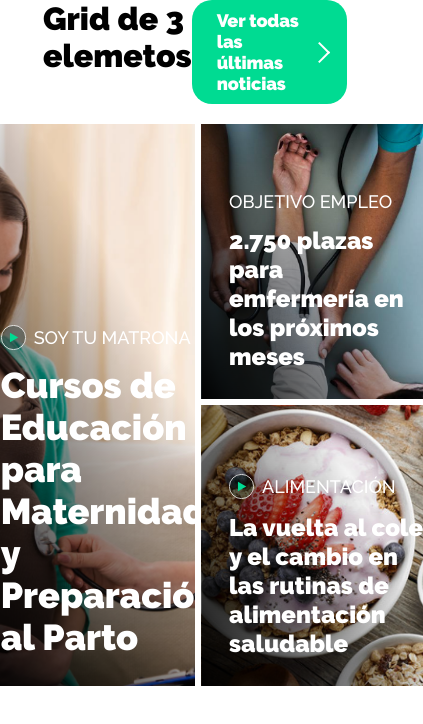
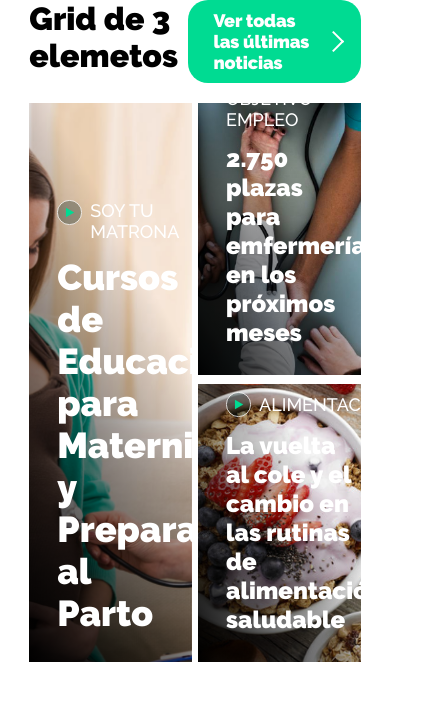
Before and after one commit to mariadev/wildoom-Technical-Test-React, a React (Create React App) app: page / in a window 390 px wide. Shown: the top 724 px of the page, 423 px wide, since content can reach past the window. Built offline with nearby package versions, Linux system fonts and the light colour scheme.

Commit message:
add responsive

```diff
--- a/src/components/App.js
+++ b/src/components/App.js
@@ -16,8 +16,10 @@ class App extends Component {
         categoryItem1="soy tu matrona"
         categoryItem2="objetivo empleo"
         categoryItem3="alimentación"
-        img1={img1}
         gridSize="custom-grid-three-elements"
+        item1Image="image1"
+        item2Image="image2"
+        item3Image="image3"
       />
       </div>
     );
--- a/src/components/CustomeSection.js
+++ b/src/components/CustomeSection.js
@@ -21,6 +21,9 @@ class CustomeSection extends Component {
                 categoryItem3={this.props.categoryItem3}
                 img1={this.props.img1}
                 gridSize={this.props.gridSize}
+                item1Image={this.props.item1Image}
+                item2Image={this.props.item2Image}
+                item3Image={this.props.item3Image}
                 />
             </section>
         );
--- a/src/modules/CustomGrid.js
+++ b/src/modules/CustomGrid.js
@@ -6,16 +6,9 @@ import PlayLink from './PlayLink';
 class CustomGrid extends Component {
 
     render() {
-        const styles = {
-            img1: {
-                background: `linear-gradient(61deg, #000000 0%, rgba(0, 0, 0, 0) 70%),url(${this.props.img1})`,
-                backgroundSize: `cover`,
-                backgroundPosition: `center`,
-            }
-        };
         return (
             <div className={`${this.props.gridSize}`}>
-                <div className={`${this.props.gridSize} item1`} style={styles.img1}>
+                <div className={`${this.props.gridSize} item1 ${this.props.item1Image}`} >
                     <div className="wrapper-text-grid">
                         <PlayLink
                             logoGridPlay={this.props.logoGridPlay}
@@ -31,7 +24,7 @@ class CustomGrid extends Component {
                     />
 
                 </div>
-                <div className={`${this.props.gridSize} item2`}>
+                <div className={`${this.props.gridSize} item2 ${this.props.item2Image}`}>
                     <div className="wrapper-text-grid">
                         <PlayLink
                             logoGridPlay={this.props.logoGridPlay}
@@ -46,7 +39,7 @@ class CustomGrid extends Component {
                         title="2.750 plazas para emfermería en los próximos meses"
                     />
                 </div>
-                <div className={`${this.props.gridSize} item3`}>
+                <div className={`${this.props.gridSize} item3 ${this.props.item3Image}`}>
                     <div className="wrapper-text-grid">
                         <PlayLink
                             logoGridPlay={this.props.logoGridPlay}
--- a/src/styles/App.css
+++ b/src/styles/App.css
@@ -40,16 +40,18 @@ body {
   font-family: "Raleway", sans-serif; }
 
 .wrapper-custome-section {
-  width: 78%;
+  width: 85%;
   display: flex;
   flex-direction: column;
   align-items: center;
   margin: auto; }
 
 .custom-grid-three-elements {
+  width: 100%;
+  height: calc(100% - 3px);
   display: -ms-grid;
   display: grid;
-  grid-template-columns: 50% 50%;
+  grid-template-columns: repeat(4, 1fr);
   grid-template-rows: 275px 275px;
   grid-row-gap: 6px;
   grid-column-gap: 6px; }
@@ -58,41 +60,49 @@ body {
     flex-direction: column;
     justify-content: flex-end;
     -ms-grid-column: 1;
-    -ms-grid-column-span: 1;
+    -ms-grid-column-span: 2;
     -ms-grid-row: 1;
     -ms-grid-row-span: 3;
-    grid-column: 1/2;
+    grid-column: 1/3;
     grid-row: 1/4; }
   .custom-grid-three-elements .item2 {
     display: flex;
     flex-direction: column;
     justify-content: flex-end;
-    -ms-grid-column: 2;
-    -ms-grid-column-span: 1;
+    -ms-grid-column: 3;
+    -ms-grid-column-span: 2;
     -ms-grid-row: 1;
     -ms-grid-row-span: 1;
-    grid-column: 2/3;
-    grid-row: 1/2;
-    background: linear-gradient(61deg, #000000 0%, rgba(0, 0, 0, 0) 70%), url("../images/photo2.png");
-    grid-column-start: 2;
-    grid-column-end: 3;
-    grid-row-start: 1;
-    grid-row-end: 2;
-    background-size: cover;
-    background-position: center; }
+    grid-column: 3/5;
+    grid-row: 1/2; }
   .custom-grid-three-elements .item3 {
     display: flex;
     flex-direction: column;
     justify-content: flex-end;
-    -ms-grid-column: 2;
-    -ms-grid-column-span: 1;
+    -ms-grid-column: 3;
+    -ms-grid-column-span: 2;
     -ms-grid-row: 2;
     -ms-grid-row-span: 2;
-    grid-column: 2/3;
+    grid-column: 3/5;
     grid-row: 2/4;
     background: linear-gradient(61deg, #000000 0%, rgba(0, 0, 0, 0) 70%), url("../images/photo3.png");
     background-size: cover;
     background-position: center; }
+
+.image1 {
+  background: linear-gradient(61deg, #000000 0%, rgba(0, 0, 0, 0) 70%), url("../images/photo1.png");
+  background-size: cover;
+  background-position: center; }
+
+.image2 {
+  background: linear-gradient(61deg, #000000 0%, rgba(0, 0, 0, 0) 70%), url("../images/photo2.png");
+  background-size: cover;
+  background-position: center; }
+
+.image3 {
+  background: linear-gradient(61deg, #000000 0%, rgba(0, 0, 0, 0) 70%), url("../images/photo3.png");
+  background-size: cover;
+  background-position: center; }
 
 .wrapper-section-title {
   width: 100%;
--- a/src/styles/components/_customgrid.scss
+++ b/src/styles/components/_customgrid.scss
@@ -1,31 +1,32 @@
 .custom-grid-three-elements{
+    width: 100%;
+    height: calc(100% - 3px);
     @include display-grid;
-    grid-template-columns: 50% 50%;
+    grid-template-columns: repeat(4, 1fr);
     grid-template-rows: 275px 275px;
     grid-row-gap: 6px;
     grid-column-gap: 6px;
+
     .item1 {
         @include centerInnerTextGrid();
-        @include grid-child(1, 2, 1, 4);
+        @include grid-child(1, 3, 1, 4);
     }
     .item2 {
         @include centerInnerTextGrid();
-        @include grid-child(2, 3, 1, 2);
-        background: linear-gradient(61deg, #000000 0%, rgba(0, 0, 0, 0) 70%),url("../images/photo2.png");
-        grid-column-start: 2;
-        grid-column-end: 3;
-        grid-row-start: 1;
-        grid-row-end: 2;
-        background-size: cover;
-        background-position: center;
+        @include grid-child(3, 5, 1, 2);
     }
-
     .item3 {
         @include centerInnerTextGrid();
-        @include grid-child(2, 3, 2, 4);
-        background: linear-gradient(61deg, #000000 0%, rgba(0, 0, 0, 0) 70%),url("../images/photo3.png");
-        background-size: cover;
-        background-position: center;
+        @include grid-child(3, 5, 2, 4);
+        @include ItemsBackGroundImage("../images/photo3.png");
     }
-
 }
+.image1{
+    @include ItemsBackGroundImage("../images/photo1.png");
+}
+.image2{
+    @include ItemsBackGroundImage("../images/photo2.png");
+}
+.image3{
+    @include ItemsBackGroundImage("../images/photo3.png");
+}
--- a/src/styles/pages/_customeSection.scss
+++ b/src/styles/pages/_customeSection.scss
@@ -1,5 +1,5 @@
 .wrapper-custome-section{
-    width: 78%;
+    width: 85%;
     display: flex;
     flex-direction: column;
     align-items: center;
--- a/src/styles/utils/_mixins.scss
+++ b/src/styles/utils/_mixins.scss
@@ -27,3 +27,9 @@
         grid-column-gap: 6px;
     }
 }
+
+@mixin ItemsBackGroundImage($img){
+    background: linear-gradient(61deg, #000000 0%, rgba(0, 0, 0, 0) 70%),url($img);
+    background-size: cover;
+        background-position: center;
+}
```
Also changed, not shown: src/styles/utils/_vars.scss (line endings or trailing spaces).
